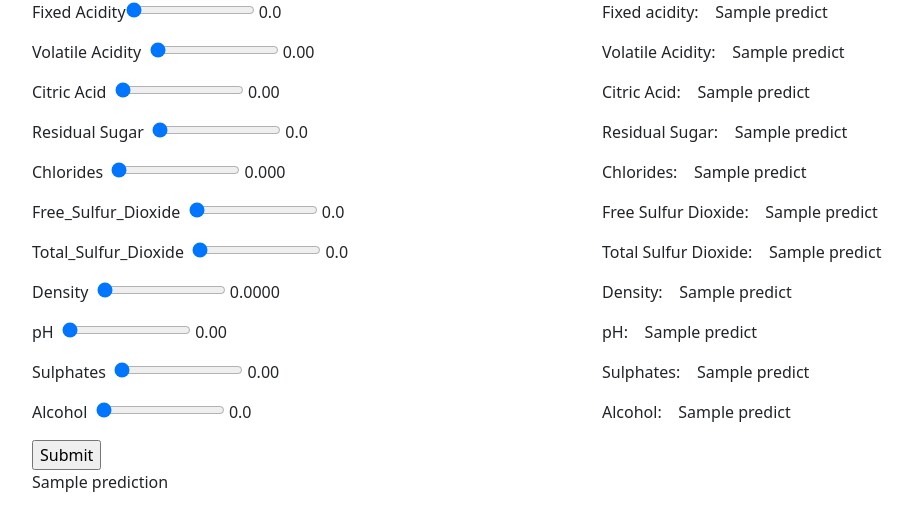
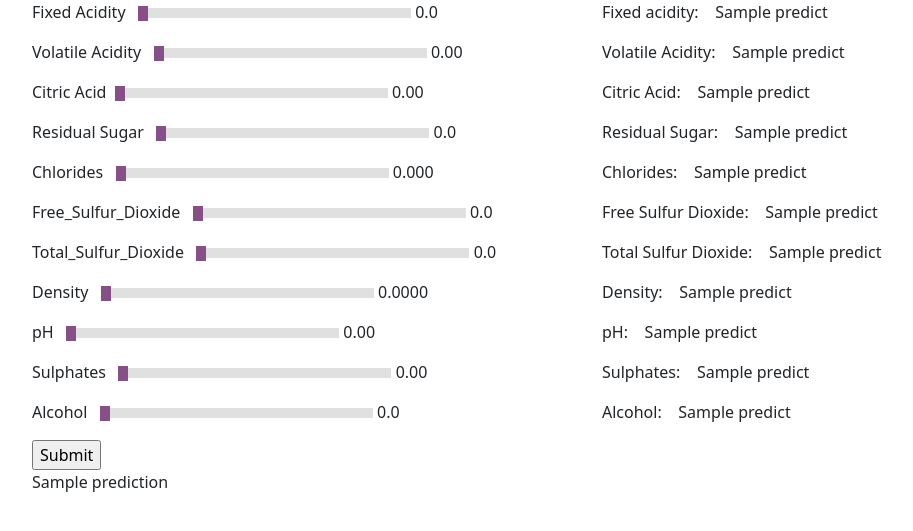
Before and after one commit to isdicely/Project-3, a Flask app: template sliderWork/templates/predict_ISD.html in a window 1280 px wide. Shown: the top 531 px of the page, without its empty margins (50-963 px from the left). Run offline with Flask 2, Linux system fonts and the light colour scheme; the template is opened without the code that fills it: most values are stand-ins (such as "Sample title", 1, 10 or a date in 2020); some libraries are stand-ins or nearby versions.

Commit message:
uploading changes

```diff
--- a/sliderWork/app_ISD.py
+++ b/sliderWork/app_ISD.py
@@ -2,7 +2,7 @@
 from pycaret.classification import load_model, predict_model
 import pandas as pd
 
-saved_final_rf = load_model('Final RF Model 2Jun2021')
+saved_final_rf = load_model('Final WHites RF Project-3 June2021')
 
 from flask import Flask, request, render_template, jsonify
 
@@ -12,7 +12,7 @@ app = Flask(__name__)
 @app.route('/')
 def home():
     predict_list = []
-    return render_template('predict.html' , predict_list=predict_list)
+    return render_template('predict_ISD.html' , predict_list=predict_list)
 
 
 @app.route('/predict', methods=['POST'])
@@ -55,7 +55,7 @@ def predict():
     # can pass one variable for reds and one for whites
     # in the return pass for prediction "table_red" or "table_white"
     table = new_prediction.to_html()
-    return render_template('predict.html', predict_list=predict_list, prediction = table)
+    return render_template('predict_ISD.html', predict_list=predict_list, prediction = table)
 
 
 if __name__ == "__main__":
--- a/sliderWork/templates/predict_ISD.html
+++ b/sliderWork/templates/predict_ISD.html
@@ -10,7 +10,7 @@
         <link href="https://cdn.jsdelivr.net/npm/bootstrap@5.0.0-beta1/dist/css/bootstrap.min.css" rel="stylesheet"
             integrity="sha384-giJF6kkoqNQ00vy+HMDP7azOuL0xtbfIcaT9wjKHr8RbDVddVHyTfAAsrekwKmP1" crossorigin="anonymous">
 
-        <link rel="stylesheet" href="/static/css/style.css">
+        <link rel="stylesheet" href="/static/css/sliderstyle.css">
         <script src="https://cdnjs.cloudflare.com/ajax/libs/d3/5.5.0/d3.js"></script>
 
         <title>Predication</title>
@@ -22,11 +22,11 @@
                 <div class="col-md-6">
 
                     <form action="/predict" method="POST">
-                        Fixed Acidity<input type="range" name="fixed_acidity" class="slider" value="0.0" min="0.0" max="10" step="0.1"
+                    Fixed Acidity &nbsp; <input type="range" name="fixed_acidity" class="slider" value="0.0" min="0.0" max="10" step="0.1"
                         oninput="this.nextElementSibling.value = this.value">&nbsp;<output>0.0</output>
                     <p></p>
 
-                    Volatile Acidity &nbsp;<input type="range" name="volatile_acidity" class="slider" value="0" min="0.0" max="1.00"
+                    Volatile Acidity &nbsp; <input type="range" name="volatile_acidity" class="slider" value="0" min="0.0" max="1.00"
                         step="0.01" oninput="this.nextElementSibling.value = this.value">&nbsp;<output>0.00</output>
                     <p></p>
 
@@ -34,36 +34,36 @@
                         oninput="this.nextElementSibling.value = this.value">&nbsp;<output>0.00</output>
                     <p></p>
 
-                    Residual Sugar &nbsp;<input type="range" name="residual_sugar" class="slider" value="0.0" min="0.0" max="10"
+                    Residual Sugar &nbsp; <input type="range" name="residual_sugar" class="slider" value="0.0" min="0.0" max="10"
                         step="0.1" oninput="this.nextElementSibling.value = this.value">&nbsp;<output>0.0</output>
                     <p></p>
 
-                    Chlorides &nbsp;<input type="range" name="chlorides" class="slider" value="0" min="0.0" max="1.000" step="0.001"
+                    Chlorides &nbsp; <input type="range" name="chlorides" class="slider" value="0" min="0.0" max="1.000" step="0.001"
                         oninput="this.nextElementSibling.value = this.value">&nbsp;<output>0.000</output>
                     <p></p>
 
-                    Free_Sulfur_Dioxide &nbsp;<input type="range" name="free_sulfur_dioxide" class="slider" value="0" min="0" max="1.0"
+                    Free_Sulfur_Dioxide &nbsp; <input type="range" name="free_sulfur_dioxide" class="slider" value="0" min="0" max="1.0"
                         step="0.1" oninput="this.nextElementSibling.value = this.value">&nbsp;<output>0.0</output>
                     <p></p>
 
-                    Total_Sulfur_Dioxide &nbsp;<input type="range" name="total_sulfur_dioxide" class="slider" value="0.0" min="0.0"
+                    Total_Sulfur_Dioxide &nbsp; <input type="range" name="total_sulfur_dioxide" class="slider" value="0.0" min="0.0"
                         max="30" step="0.1"
                         oninput="this.nextElementSibling.value = this.value">&nbsp;<output>0.0</output>
                     <p></p>
 
-                    Density &nbsp;<input type="range" name="density" class="slider" value="0" min="0.0" max="1.00" step="0.0001"
+                    Density &nbsp; <input type="range" name="density" class="slider" value="0" min="0.0" max="1.00" step="0.0001"
                         oninput="this.nextElementSibling.value = this.value">&nbsp;<output>0.0000</output>
                     <p></p>
 
-                    pH &nbsp;<input type="range" name="pH" class="slider" value="0" min="0" max="1.00" step="0.01"
+                    pH &nbsp; <input type="range" name="pH" class="slider" value="0" min="0" max="1.00" step="0.01"
                         oninput="this.nextElementSibling.value = this.value">&nbsp;<output>0.00</output>
                     <p></p>
 
-                    Sulphates &nbsp;<input type="range" name="sulphates" class="slider" value="0.0" min="0.0" max="10" step="0.01"
+                    Sulphates &nbsp; <input type="range" name="sulphates" class="slider" value="0.0" min="0.0" max="10" step="0.01"
                         oninput="this.nextElementSibling.value = this.value">&nbsp;<output>0.00</output>
                     <p></p>
 
-                    Alcohol &nbsp;<input type="range" name="alcohol" class="slider" value="0" min="0.0" max="1.000" step="0.1"
+                    Alcohol &nbsp; <input type="range" name="alcohol" class="slider" value="0" min="0.0" max="1.000" step="0.1"
                         oninput="this.nextElementSibling.value = this.value">&nbsp;<output>0.0</output>
                     <p></p>
                     <input type="submit">
```
Also changed, not shown: 1 other file.
